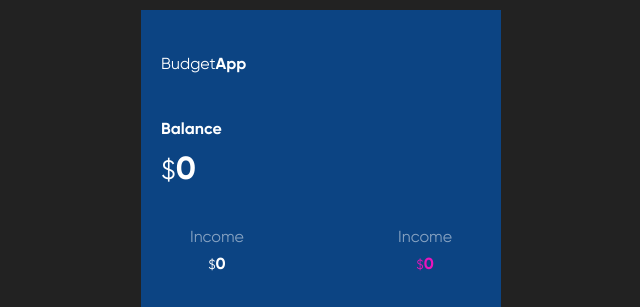
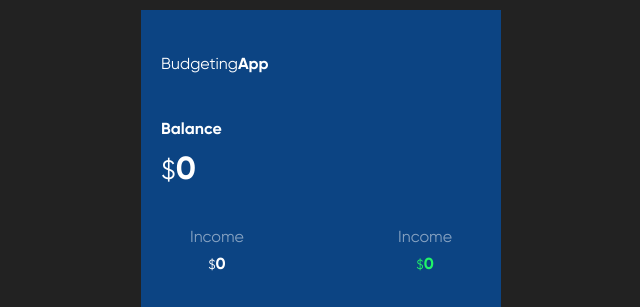
Before and after one commit to apaciuk/javcascript-budgeting-app, a plain HTML site: page index.html in a window 1280 px wide. Shown: the top 307 px of the page, 319-959 px from the left. Drawn offline with Linux system fonts and the light colour scheme.

Commit message:
First Commit

```diff
--- a/index.html
+++ b/index.html
@@ -10,7 +10,7 @@
 <body>
     <div class="budget-container">
         <div class="app-title">
-            <a href="">Budget<b>App</b></a>
+            <a href="">Budgeting<b>App</b></a>
         </div>
         <div class="budget-header">
             <div class="balance">
--- a/style.css
+++ b/style.css
@@ -112,7 +112,7 @@ input[type=number] {
     opacity: 0.5;
 }
 .budget-header .account .outcome .outcome-total{
-    color: rgb(233, 21, 187);
+    color: rgb(33, 245, 104);
     font-family: 'Gilroy Bold';
 }
 
```
